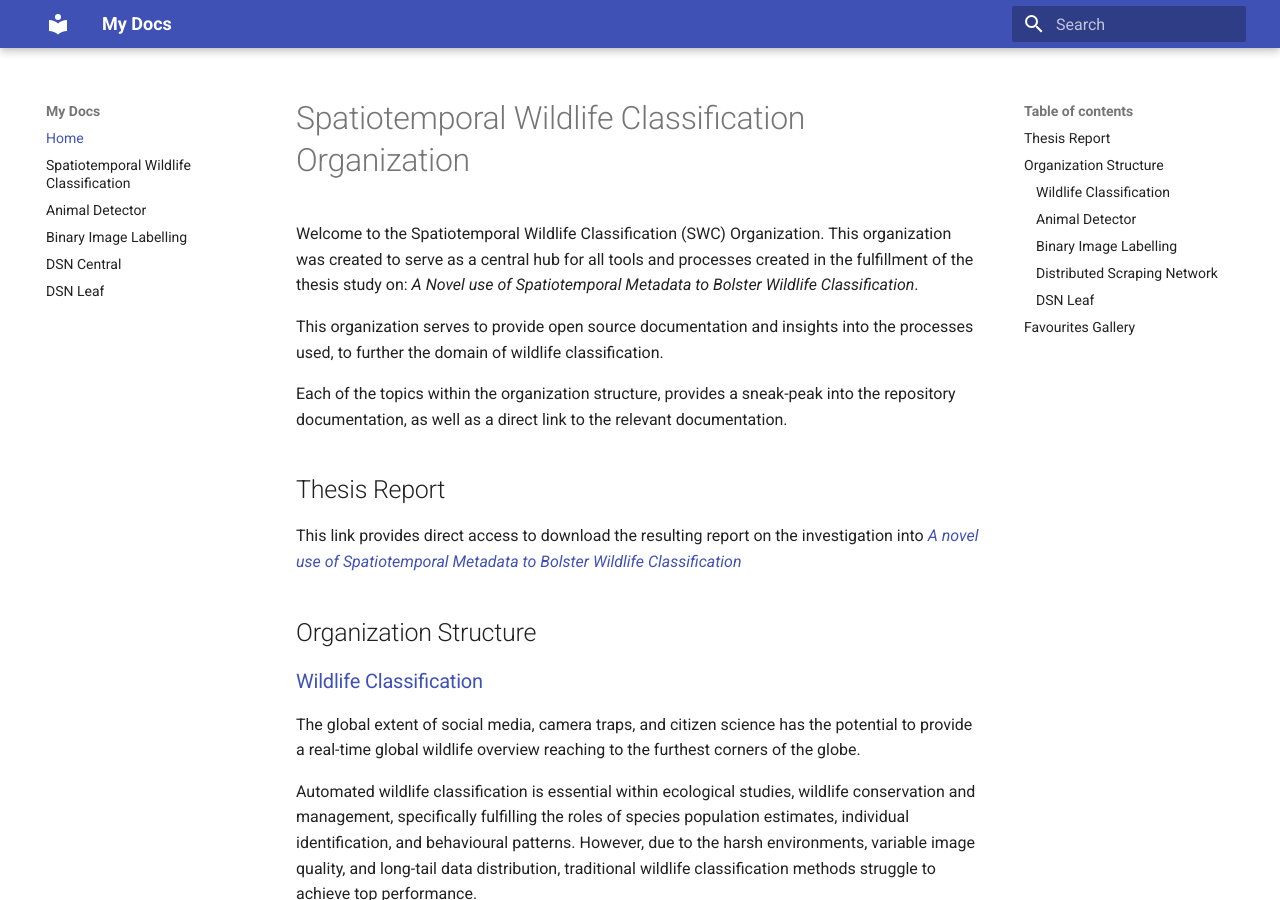
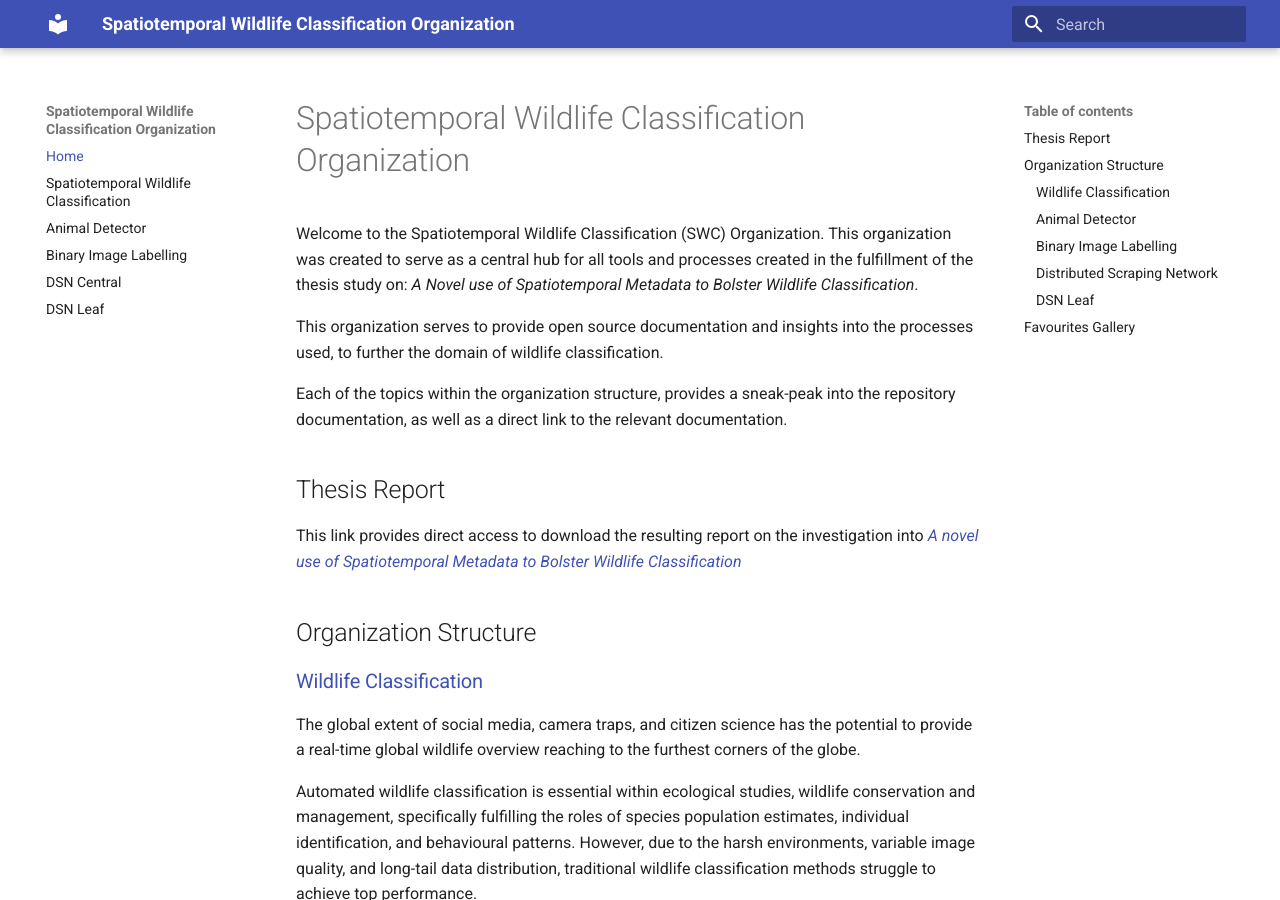
Before and after one commit to Spatiotemporal-Wildlife-Classification/swc_documentation, an MkDocs documentation site: the page built from docs/index.md, in a window 1280 px wide and 900 px high. Built offline with MkDocs 1.6.1 and Material for MkDocs 9.7.7, drawn with Linux system fonts in a browser that asks for light colours.

Commit message:
Change website name

```diff
--- a/mkdocs.yml
+++ b/mkdocs.yml
@@ -1,4 +1,4 @@
-site_name: My Docs
+site_name: Spatiotemporal Wildlife Classification Organization
 
 theme:
   name: "material"
```
